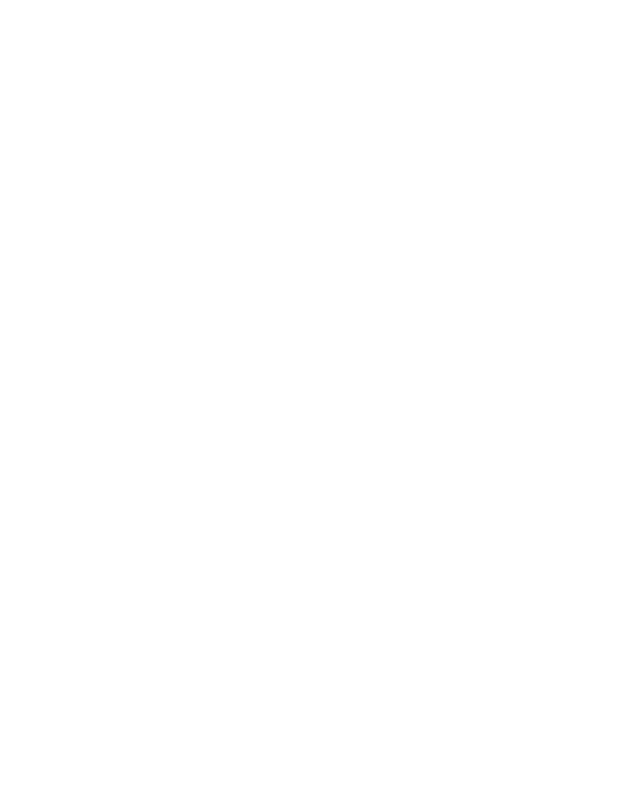
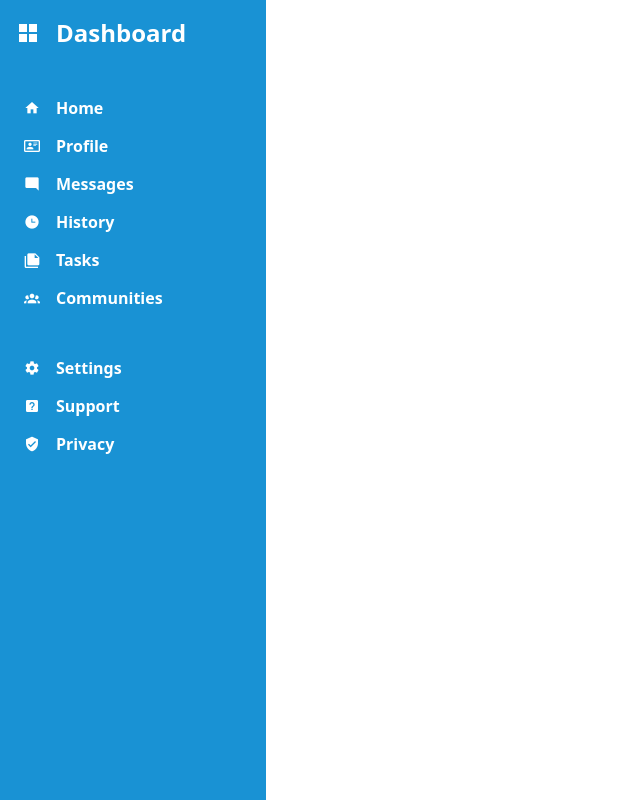
Before and after one commit to codelikesuraj/top-admin-dashboard, a plain HTML site: page index.html in a window 1280 px wide. Shown: the whole page, without its empty margins (0-640 px from the left). Drawn offline with Linux system fonts and the light colour scheme.

Commit message:
update: sidenav

```diff
--- a/index.html
+++ b/index.html
@@ -4,12 +4,37 @@
     <meta charset="UTF-8" />
     <meta name="viewport" content="width=device-width, initial-scale=1.0" />
     <title>Admin Dashboard</title>
+    <link rel="stylesheet" href="./styles.css" />
+    <link
+      rel="stylesheet"
+      href="https://cdn.jsdelivr.net/npm/@mdi/font@7.4.47/css/materialdesignicons.min.css"
+    />
   </head>
-  <body class="container">
+  <body>
+    <div class="container">
       <aside>
-      <div class="logo"></div>
-      <nav></nav>
-      <nav></nav>
+        <div class="logo">
+          <h1><span class="mdi mdi-view-grid"></span>Dashboard</h1>
+        </div>
+        <nav>
+          <ul>
+            <li><span class="mdi mdi-home"></span>Home</li>
+            <li>
+              <span class="mdi mdi-card-account-details-outline"></span>Profile
+            </li>
+            <li><span class="mdi mdi-message-reply"></span>Messages</li>
+            <li><span class="mdi mdi-clock-time-three"></span>History</li>
+            <li><span class="mdi mdi-note-multiple"></span>Tasks</li>
+            <li><span class="mdi mdi-account-group"></span>Communities</li>
+          </ul>
+        </nav>
+        <nav>
+          <ul>
+            <li><span class="mdi mdi-cog"></span>Settings</li>
+            <li><span class="mdi mdi-help-box"></span>Support</li>
+            <li><span class="mdi mdi-shield-check"></span>Privacy</li>
+          </ul>
+        </nav>
       </aside>
       <main>
         <section class="header">
@@ -62,5 +87,6 @@
           </div>
         </section>
       </main>
+    </div>
   </body>
 </html>
--- /dev/null
+++ b/styles.css
@@ -0,0 +1,45 @@
+:root {
+  --blue: #1992d4;
+  --gray: #e2e8f0;
+  --white: #ffffff;
+  --yellow: #f0b429;
+}
+
+* {
+  margin: 0;
+  padding: 0;
+  box-sizing: border-box;
+  font-family: system-ui, -apple-system, BlinkMacSystemFont, "Segoe UI", Roboto,
+    Oxygen, Ubuntu, Cantarell, "Open Sans", "Helvetica Neue", sans-serif;
+}
+
+.container {
+  display: grid;
+  grid-template-columns: auto 1fr;
+  min-height: 100dvh;
+}
+
+aside {
+  background-color: var(--blue);
+  font-weight: bold;
+  color: var(--white);
+  padding: 1rem;
+  padding-right: 5rem;
+}
+
+aside nav {
+  margin-top: 3rem;
+}
+
+aside ul {
+  list-style: none;
+  padding-left: 0.5rem;
+}
+
+aside li + li {
+  margin-top: 1rem;
+}
+
+aside span {
+  margin-right: 1rem;
+}
```
Lines whose indentation alone changed are shown as unchanged.
